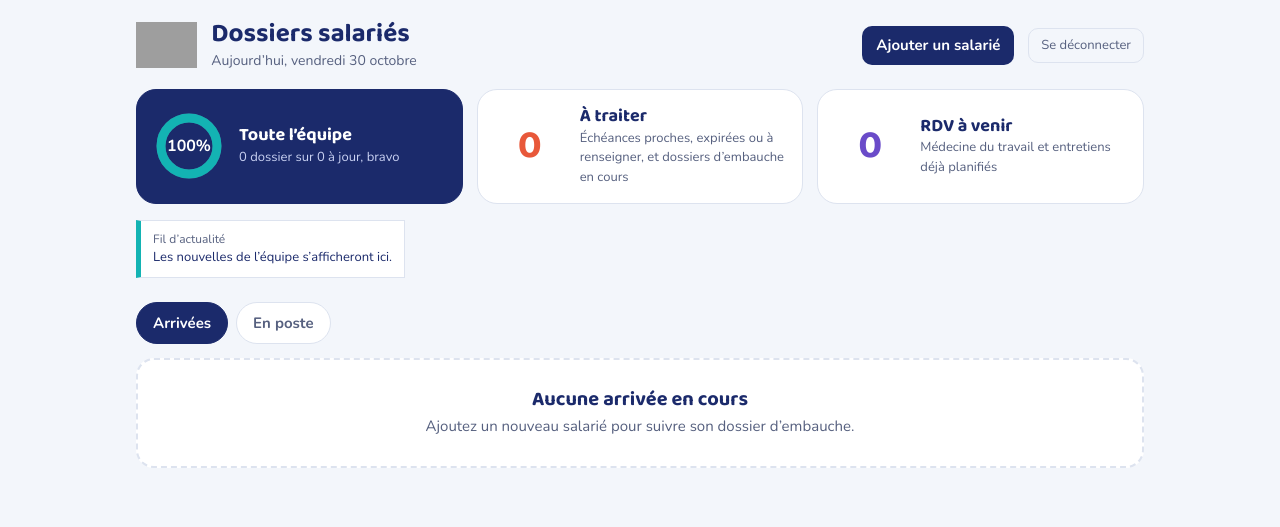
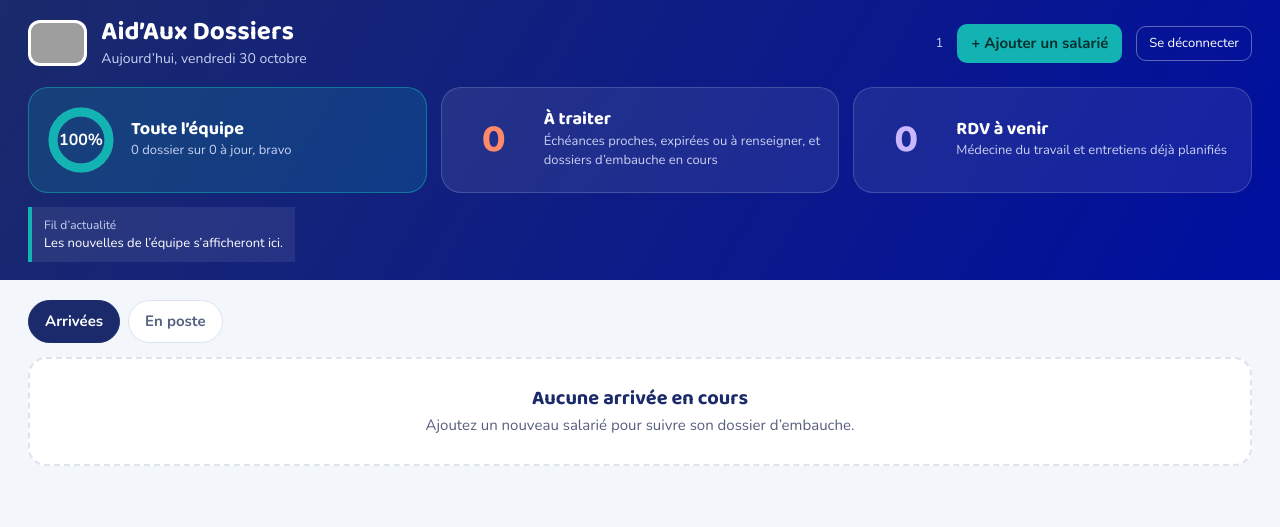
Before and after one commit to leagoetz68-rgb/aidaux-dossiers, a Flask app: page / in a window 1280 px wide. Shown: the top 527 px of the page. Run offline with Flask 3, Linux system fonts and the light colour scheme; the visitor is signed in with stand-in values (Sample User, id 1); data that the repository does not hold is empty; some libraries are stand-ins or nearby versions; grey boxes are pictures that could not be loaded.

Commit message:
Look appli : bandeau bleu Aid'Aux pleine largeur, contenu élargi

```diff
--- a/templates/index.html
+++ b/templates/index.html
@@ -37,12 +37,18 @@ h1,h2,h3{font-family:"Baloo 2","Trebuchet MS",sans-serif;font-weight:700;margin:
 button,input,select{font:inherit;color:inherit}
 button{cursor:pointer}
 :focus-visible{outline:3px solid var(--teal);outline-offset:2px}
-.wrap{max-width:1040px;margin:0 auto;padding:20px 16px 60px}
-header.top{display:flex;align-items:center;gap:14px;flex-wrap:wrap;margin-bottom:18px}
-.logo{width:46px;height:46px;border-radius:14px;background:var(--navy);display:grid;place-items:center;color:#fff;font-family:"Baloo 2",sans-serif;font-weight:700;font-size:20px}
+.appbar{background:linear-gradient(120deg,#1B2A6B 0%,#000F9F 100%);color:#fff;padding:18px 0 4px}
+.appbar .inner,.wrap{max-width:1440px;margin:0 auto;padding-left:28px;padding-right:28px}
+.wrap{padding-top:20px;padding-bottom:60px}
+.top{display:flex;align-items:center;gap:14px;flex-wrap:wrap;margin-bottom:18px}
+.logo{width:46px;height:46px;border-radius:14px;background:#fff;display:grid;place-items:center;color:var(--navy);font-family:"Baloo 2",sans-serif;font-weight:700;font-size:20px}
 .logo span{color:var(--teal)}
-.top h1{font-size:26px}
-.top p{margin:0;color:var(--ink2);font-size:14px}
+.top h1{font-size:26px;color:#fff}
+.top p{margin:0;color:#C9D1F2;font-size:14px}
+.who-me{color:#C9D1F2;font-size:13px}
+.appbar .ghost{color:#fff;border-color:rgba(255,255,255,.35)}
+.appbar .ghost:hover{border-color:#fff}
+.logoimg{background:#fff;border-radius:12px;padding:3px}
 .top .grow{flex:1}
 .logoimg{height:46px;width:auto}
 a.ghost{text-decoration:none}
@@ -51,19 +57,19 @@ a.ghost{text-decoration:none}
 .ghost{background:none;border:1px solid var(--line);border-radius:10px;padding:7px 12px;color:var(--ink2);font-size:13px}
 .ghost:hover{border-color:var(--ink2)}
 
-.hero{display:grid;grid-template-columns:repeat(3,minmax(0,1fr));gap:14px;margin-bottom:16px}
-.gauge{background:var(--card);border:1px solid var(--line);border-radius:20px;padding:16px;display:flex;align-items:center;gap:14px}
+.hero{display:grid;grid-template-columns:repeat(3,minmax(0,1fr));gap:14px;margin-bottom:14px}
+.gauge{background:rgba(255,255,255,.08);border:1px solid rgba(255,255,255,.16);border-radius:20px;padding:16px;display:flex;align-items:center;gap:14px;color:#fff}
 .gauge svg{flex:none}
 .gauge h3{font-size:18px}
-.gauge p{margin:2px 0 0;color:var(--ink2);font-size:13px}
-.gauge.total{background:var(--navy);border-color:var(--navy);color:#fff}
+.gauge p{margin:2px 0 0;color:#C9D1F2;font-size:13px}
+.gauge.total{background:rgba(19,179,179,.18);border-color:rgba(19,179,179,.5);color:#fff}
 .gauge.total p{color:#C9D1F2}
 .bignum{font-family:"Baloo 2",sans-serif;font-weight:700;font-size:40px;min-width:72px;text-align:center;line-height:1}
 
-.feed{display:flex;gap:10px;overflow-x:auto;padding-bottom:6px;margin-bottom:18px;scrollbar-width:thin}
-.news{flex:none;max-width:290px;background:var(--card);border:1px solid var(--line);border-left:5px solid var(--teal);border-radius:0;padding:9px 12px;font-size:13px}
+.feed{display:flex;gap:10px;overflow-x:auto;padding-bottom:14px;scrollbar-width:thin}
+.news{flex:none;max-width:300px;background:rgba(255,255,255,.08);color:#fff;border:none;border-left:4px solid var(--teal);border-radius:0;padding:9px 12px;font-size:13px}
 .news.coral{border-left-color:var(--coral)}
-.news small{display:block;color:var(--ink2);font-size:12px}
+.news small{display:block;color:#C9D1F2;font-size:12px}
 
 .bar-tabs{display:flex;gap:8px;flex-wrap:wrap;align-items:center;margin-bottom:14px}
 .tab{border:none;background:var(--card);border-radius:999px;padding:9px 16px;font-weight:700;color:var(--ink2);border:1px solid var(--line)}
@@ -149,20 +155,23 @@ a.ghost{text-decoration:none}
 </head>
 <body data-user="{{ user_email }}">
 <canvas id="confetti"></canvas>
-<div class="wrap">
-  <header class="top">
+<header class="appbar">
+ <div class="inner">
+  <div class="top">
     <img src="/logo.png" alt="Aid’Aux" class="logoimg" onerror="this.replaceWith(Object.assign(document.createElement('div'),{className:'logo',innerHTML:'A<span>’</span>'}))">
     <div class="grow">
-      <h1>Dossiers salariés</h1>
+      <h1>Aid’Aux Dossiers</h1>
       <p id="today"></p>
     </div>
-    <button class="btn" id="addBtn">Ajouter un salarié</button>
-    <a class="ghost" href="/logout" title="{{ user_email }}">Se déconnecter</a>
-  </header>
-
+    <span class="who-me">{{ user_email }}</span>
+    <button class="btn teal" id="addBtn">+ Ajouter un salarié</button>
+    <a class="ghost" href="/logout">Se déconnecter</a>
+  </div>
   <section class="hero" id="hero" aria-label="Avancement de l’équipe"></section>
   <section class="feed" id="feed" aria-label="Fil d’actualité"></section>
-
+ </div>
+</header>
+<div class="wrap">
   <nav class="bar-tabs" aria-label="Espaces">
     <button class="tab" data-tab="arrivees">Arrivées<span class="n" id="nA"></span></button>
     <button class="tab" data-tab="poste">En poste<span class="n" id="nP"></span></button>
@@ -261,8 +270,8 @@ function renderHero(){
   let rdv=0;S.poste.forEach(p=>ECH.forEach(([k])=>{const e=p.ech[k];if(e.rdv&&days(e.rdv)>=0)rdv++}));
   document.getElementById("hero").innerHTML=
    `<div class="gauge total">${ring(pct,"var(--teal)",true)}<div><h3>Toute l’équipe</h3><p>${ok} dossier${ok>1?"s":""} sur ${tot} à jour${pct===100?", bravo":""}</p></div></div>
-    <div class="gauge"><div class="bignum" style="color:var(--coral)">${aT}</div><div><h3>À traiter</h3><p>Échéances proches, expirées ou à renseigner, et dossiers d’embauche en cours</p></div></div>
-    <div class="gauge"><div class="bignum" style="color:var(--rdv)">${rdv}</div><div><h3>RDV à venir</h3><p>Médecine du travail et entretiens déjà planifiés</p></div></div>`;
+    <div class="gauge"><div class="bignum" style="color:#FF8A6B">${aT}</div><div><h3>À traiter</h3><p>Échéances proches, expirées ou à renseigner, et dossiers d’embauche en cours</p></div></div>
+    <div class="gauge"><div class="bignum" style="color:#C9B8FF">${rdv}</div><div><h3>RDV à venir</h3><p>Médecine du travail et entretiens déjà planifiés</p></div></div>`;
 }
 function renderFeed(){
   const el=document.getElementById("feed");
```
